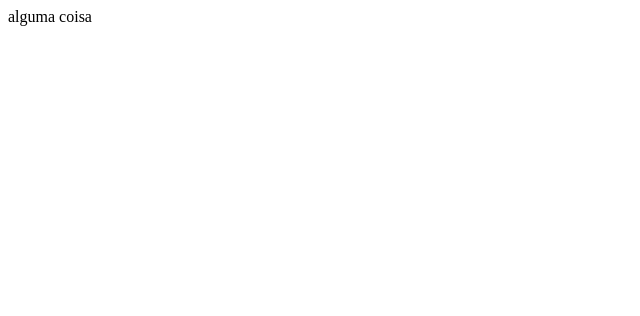
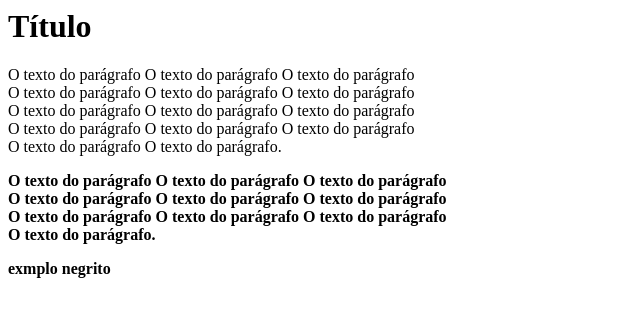
Before and after one commit to RafaAngelin/turma_ac, a plain HTML site: page index.html in a window 1280 px wide. Shown: the whole page, without its empty margins (0-640 px from the left). Drawn offline with Linux system fonts and the light colour scheme.

Commit message:
texto base

```diff
--- a/index.html
+++ b/index.html
@@ -1,19 +1,14 @@
-<!DOCTYPE html>
-<html lang="en">
-<head>
-    <meta charset="UTF-8">
-    <meta name="viewport" content="width=device-width, initial-scale=1.0">
-    <title>Document</title>
-</head>
-<body>
+<h1>Título</h1>
 
+<p>O texto do parágrafo O texto do parágrafo O texto do parágrafo<br>
+O texto do parágrafo O texto do parágrafo O texto do parágrafo<br>
+O texto do parágrafo O texto do parágrafo O texto do parágrafo<br>
+O texto do parágrafo O texto do parágrafo O texto do parágrafo<br>
+O texto do parágrafo O texto do parágrafo.</p>
 
+<p><b>O texto do parágrafo O texto do parágrafo O texto do parágrafo<br>
+O texto do parágrafo O texto do parágrafo O texto do parágrafo<br>
+O texto do parágrafo O texto do parágrafo O texto do parágrafo<br>
+O texto do parágrafo.</b></p>
 
-
-
-    <footer>
-        alguma coisa
-    </footer>
-
-</body>
-</html>
+<b>exmplo negrito</b>
```
